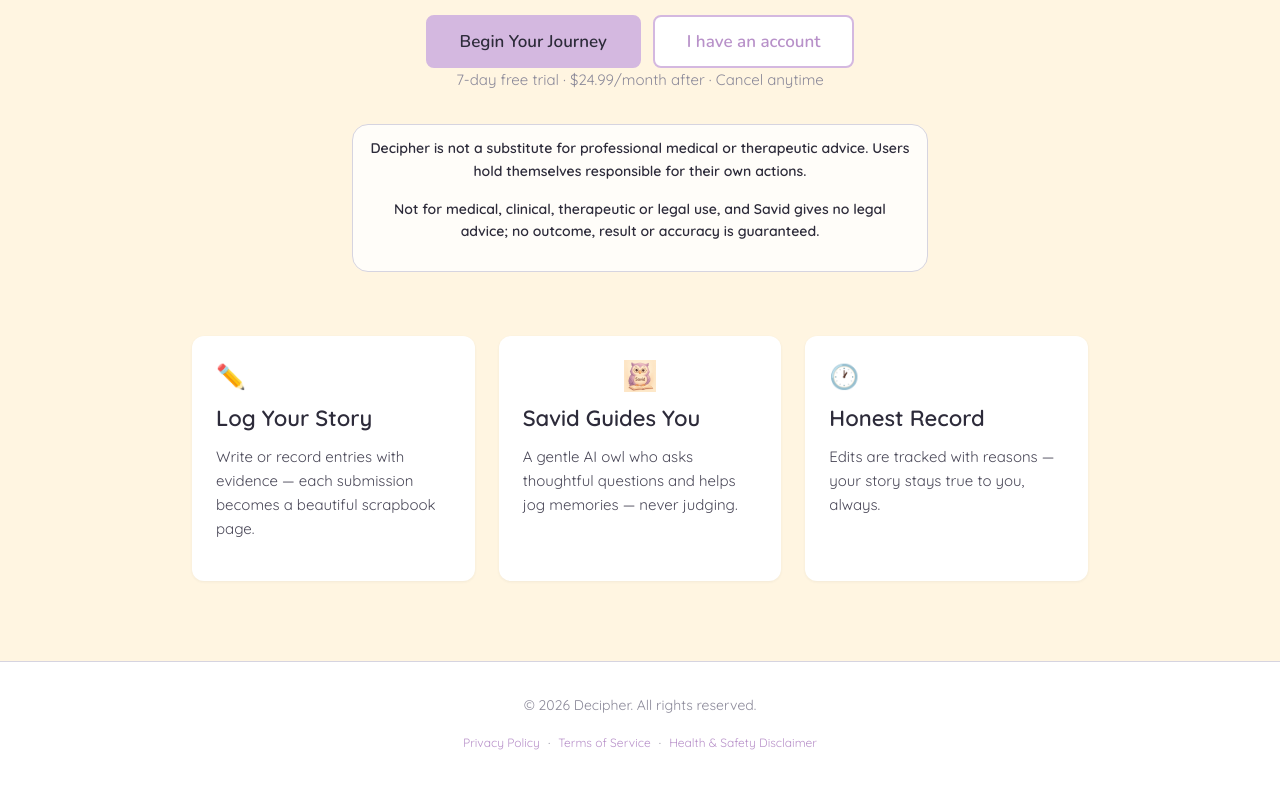
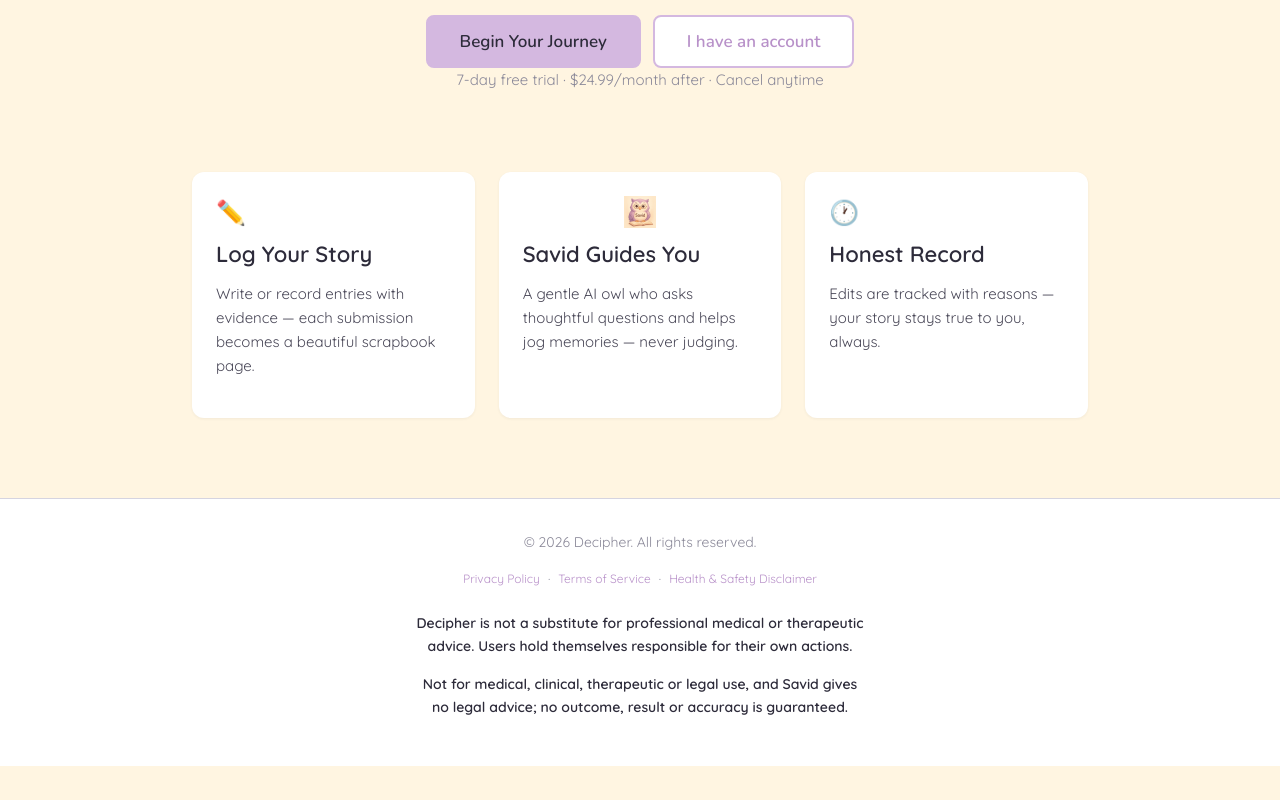
Before and after one commit to nefertirimcbusiness-oss/decipher, a Next.js app: page / in a window 1280 px wide. Shown: the part 456-1256 px from the top of the page. After the commit the page ends 1222 px from the top, so only its background shows below. Built offline with nearby package versions, Linux system fonts and the light colour scheme; a web font is replaced by a local one.

Commit message:
Move the protective sentences into the footer footnote, beneath the quick links

```diff
--- a/src/app/page.tsx
+++ b/src/app/page.tsx
@@ -52,19 +52,8 @@ export default function LandingPage() {
               7-day free trial · $24.99/month after · Cancel anytime
             </p>
 
-            {/* Legal notice — above the fold, bold charcoal text for WCAG AA */}
-            <div className="mx-auto mt-8 max-w-xl rounded-xl border border-mist bg-white/80 px-4 py-3 text-center">
-              <p className="legal-notice">
-                Decipher is not a substitute for professional medical or
-                therapeutic advice. Users hold themselves responsible for their
-                own actions.
-              </p>
-              <p className="legal-notice mt-2">
-                Not for medical, clinical, therapeutic or legal use, and Savid
-                gives no legal advice; no outcome, result or accuracy is
-                guaranteed.
-              </p>
-            </div>
+            {/* The protective sentences live in the site footer as a footnote,
+                and Savid says them himself in his first chat bubble. */}
           </div>
         </section>
 
--- a/src/components/Footer.tsx
+++ b/src/components/Footer.tsx
@@ -1,32 +1,12 @@
 "use client";
 
-import { usePathname } from "next/navigation";
-
 export function Footer() {
-  // The landing page renders the same liability notice above the fold, so the
-  // footer omits it there — every liability sentence renders exactly once.
-  const isLanding = usePathname() === "/";
-
   return (
     <footer className="border-t border-mist bg-white px-6 py-8">
       <div className="mx-auto max-w-5xl space-y-3 text-center">
         <p className="text-sm text-stone">
           &copy; {new Date().getFullYear()} Decipher. All rights reserved.
         </p>
-        {!isLanding && (
-          <>
-            <p className="legal-notice mx-auto max-w-md">
-              Decipher is not a substitute for professional medical or
-              therapeutic advice. Users hold themselves responsible for their
-              own actions.
-            </p>
-            <p className="legal-notice mx-auto max-w-md">
-              Not for medical, clinical, therapeutic or legal use, and Savid
-              gives no legal advice; no outcome, result or accuracy is
-              guaranteed.
-            </p>
-          </>
-        )}
         <p className="text-xs text-stone">
           <a href="/privacy" className="text-lilac-deep hover:underline">
             Privacy Policy
@@ -40,6 +20,17 @@ export function Footer() {
             Health &amp; Safety Disclaimer
           </a>
         </p>
+        {/* Footnote — the protective sentences sit beneath the quick links. */}
+        <div className="space-y-2 pt-2">
+          <p className="legal-notice mx-auto max-w-md">
+            Decipher is not a substitute for professional medical or therapeutic
+            advice. Users hold themselves responsible for their own actions.
+          </p>
+          <p className="legal-notice mx-auto max-w-md">
+            Not for medical, clinical, therapeutic or legal use, and Savid gives
+            no legal advice; no outcome, result or accuracy is guaranteed.
+          </p>
+        </div>
       </div>
     </footer>
   );
```
